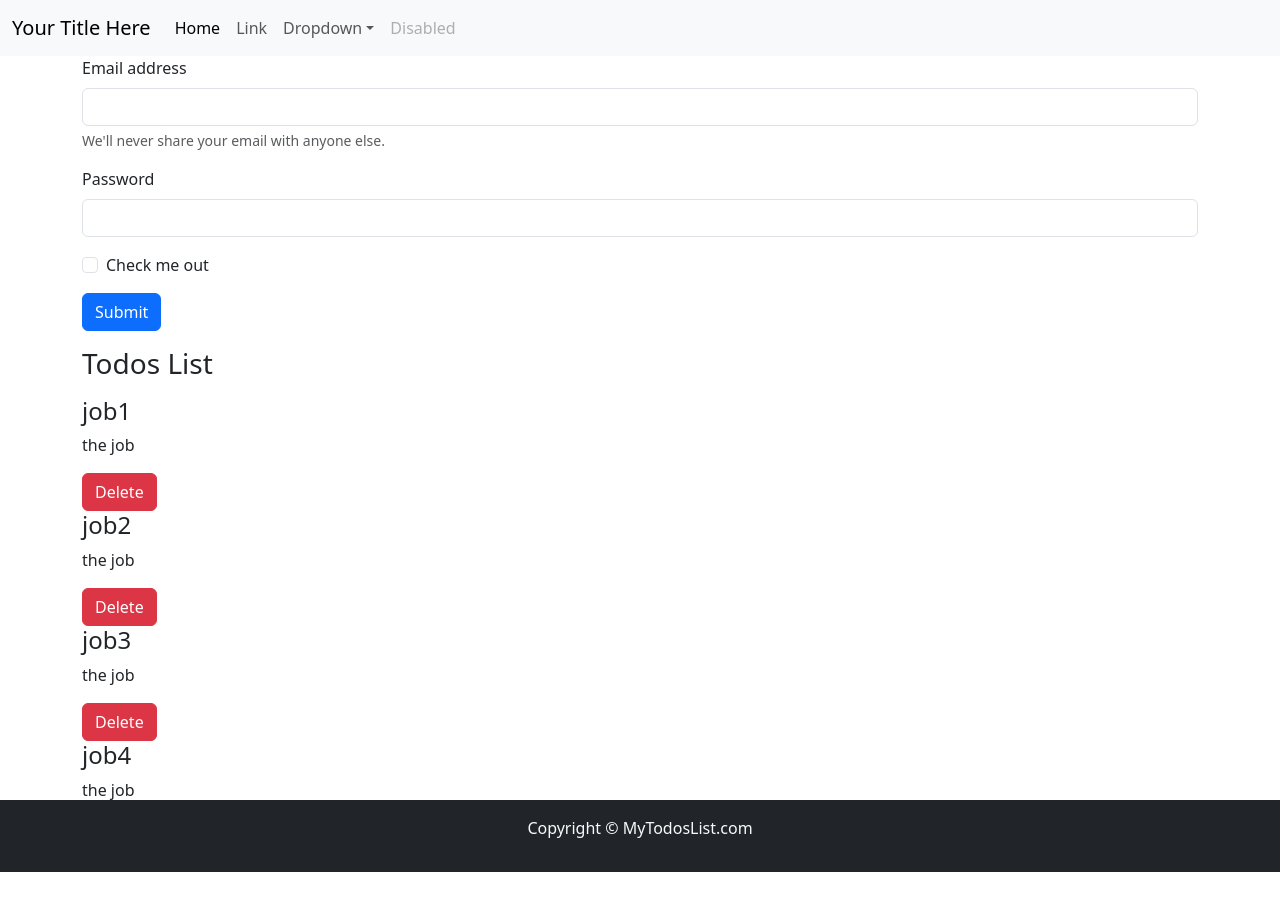
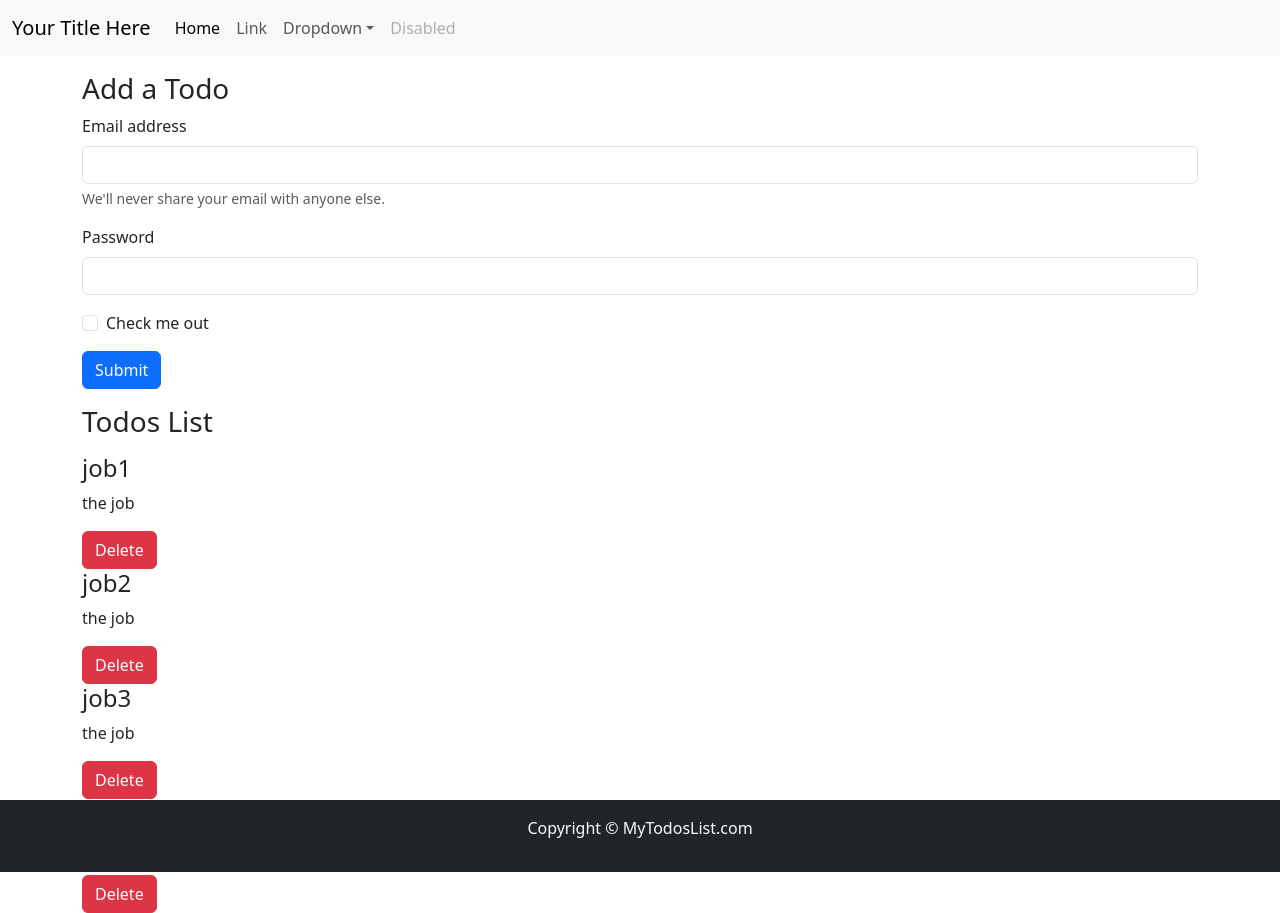
Before and after one commit to Nishantrde/lrn_react, a React (Create React App) app: page / in a window 1280 px wide. Before the commit the page ends 872 px from the top, so only its background shows below. Built offline with nearby package versions, Linux system fonts and the light colour scheme.

Commit message:
adding margine space

```diff
--- a/src/MyComponenets/AddTodo.js
+++ b/src/MyComponenets/AddTodo.js
@@ -2,7 +2,8 @@ import React from 'react'
 
 const AddTodo = () => {
   return (
-    <div className='container'>
+    <div className='container my-3'>
+      <h3>Add a Todo</h3>
     <form>
   <div class="mb-3">
     <label for="exampleInputEmail1" class="form-label">Email address</label>
```
